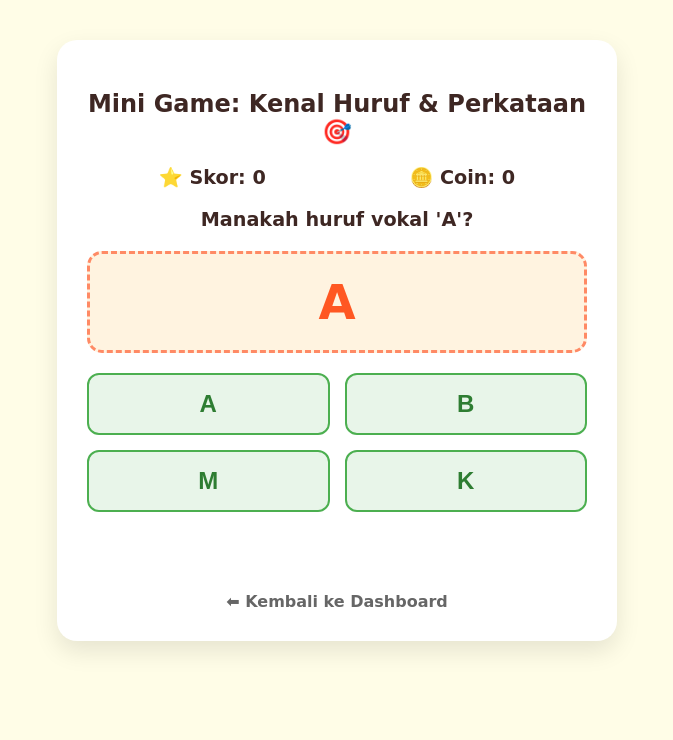
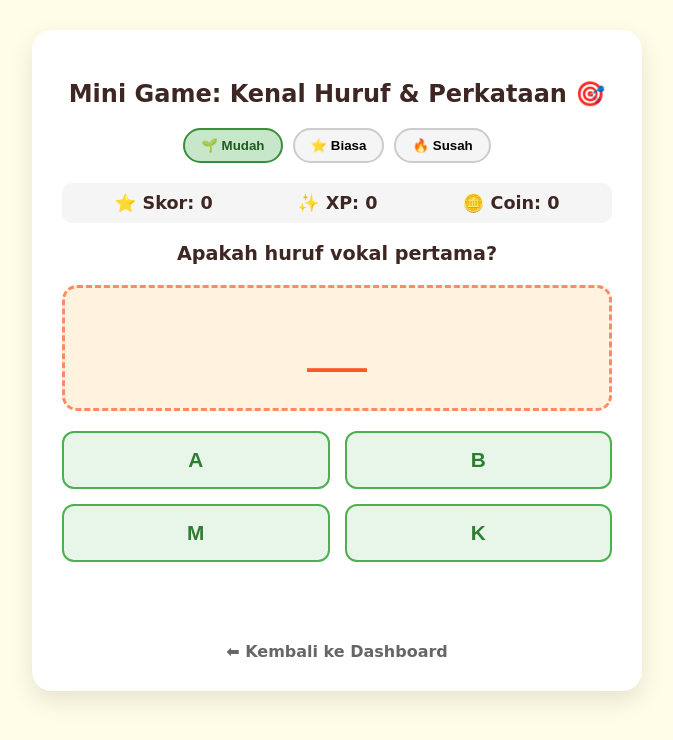
Before and after one commit to iReyyz/JomBaca-Adventure, a Flask app: page /game in a window 1280 px wide. Shown: the top 740 px of the page, without its empty margins (303-976 px from the left). Run offline with Flask 3, Linux system fonts and the light colour scheme; the visitor is signed in with stand-in values (Sample User, id 1).

Commit message:
Add backend score saving, difficulty selection, and hide correct answer from prompt

```diff
--- a/app/routes/game.py
+++ b/app/routes/game.py
@@ -1,6 +1,6 @@
-from flask import Blueprint, render_template
+from flask import Blueprint, render_template, request, jsonify
 from flask_login import login_required, current_user
-from app.models import User, Score
+from app.models import db, User, Score
 
 game_bp = Blueprint('game', __name__)
 
@@ -20,3 +20,27 @@ def play_game():
 def leaderboard():
     top_players = User.query.order_by(User.xp.desc()).limit(10).all()
     return render_template('dashboard.html', user=current_user, leaderboard=top_players)
+
+@game_bp.route('/save-score', methods=['POST'])
+@login_required
+def save_score():
+    data = request.get_json()
+    points = data.get('score', 0)
+
+    if points > 0:
+        # Update user total XP & Coins
+        current_user.xp += points
+        current_user.coins += (points // 10) * 2  # 2 coins per 10 pts
+        current_user.level = (current_user.xp // 50) + 1  # level up every 50 XP
+
+        # Save score entry
+        new_score = Score(user_id=current_user.id, points=points)
+        db.session.add(new_score)
+        db.session.commit()
+
+    return jsonify({
+        'status': 'success',
+        'new_xp': current_user.xp,
+        'new_coins': current_user.coins,
+        'new_level': current_user.level
+    })
--- a/app/templates/game.html
+++ b/app/templates/game.html
@@ -11,12 +11,31 @@
             padding: 30px;
             border-radius: 20px;
             box-shadow: 0 10px 25px rgba(0,0,0,0.1);
-            max-width: 500px;
-            margin: 40px auto;
+            max-width: 550px;
+            margin: 30px auto;
             text-align: center;
         }
+        .difficulty-selector {
+            display: flex;
+            justify-content: center;
+            gap: 10px;
+            margin-bottom: 20px;
+        }
+        .diff-btn {
+            padding: 8px 16px;
+            border-radius: 20px;
+            border: 2px solid #ccc;
+            background: #f5f5f5;
+            font-weight: bold;
+            cursor: pointer;
+            transition: all 0.2s;
+        }
+        .diff-btn.active[data-diff="easy"] { background: #C8E6C9; border-color: #388E3C; color: #1B5E20; }
+        .diff-btn.active[data-diff="medium"] { background: #FFE0B2; border-color: #F57C00; color: #E65100; }
+        .diff-btn.active[data-diff="hard"] { background: #FFCDD2; border-color: #D32F2F; color: #B71C1C; }
+
         .question-box {
-            font-size: 3rem;
+            font-size: 2.5rem;
             font-weight: bold;
             color: var(--primary);
             background: #FFF3E0;
@@ -24,6 +43,10 @@
             border-radius: 15px;
             margin: 20px 0;
             border: 3px dashed var(--primary-light);
+            min-height: 80px;
+            display: flex;
+            align-items: center;
+            justify-content: center;
         }
         .options-grid {
             display: grid;
@@ -36,7 +59,7 @@
             border: 2px solid var(--secondary);
             color: #2E7D32;
             padding: 15px;
-            font-size: 1.5rem;
+            font-size: 1.3rem;
             font-weight: bold;
             border-radius: 12px;
             cursor: pointer;
@@ -45,14 +68,17 @@
         .option-btn:hover {
             background: var(--secondary);
             color: white;
-            transform: scale(1.05);
+            transform: scale(1.03);
         }
         .score-board {
             display: flex;
             justify-content: space-around;
             margin-bottom: 15px;
-            font-size: 1.2rem;
+            font-size: 1.1rem;
             font-weight: bold;
+            background: #F5F5F5;
+            padding: 10px;
+            border-radius: 10px;
         }
     </style>
 </head>
@@ -60,18 +86,23 @@
     <div class="game-card">
         <h2>Mini Game: Kenal Huruf & Perkataan 🎯</h2>
 
+        <div class="difficulty-selector">
+            <button class="diff-btn active" data-diff="easy" onclick="setDifficulty('easy')">🌱 Mudah</button>
+            <button class="diff-btn" data-diff="medium" onclick="setDifficulty('medium')">⭐ Biasa</button>
+            <button class="diff-btn" data-diff="hard" onclick="setDifficulty('hard')">🔥 Susah</button>
+        </div>
+
         <div class="score-board">
             <span>⭐ Skor: <span id="current-score">0</span></span>
-            <span>🪙 Coin: {{ user.coins }}</span>
+            <span>✨ XP: <span id="user-xp">{{ user.xp }}</span></span>
+            <span>🪙 Coin: <span id="user-coins">{{ user.coins }}</span></span>
         </div>
 
-        <p id="instruction" style="font-size: 1.2rem; font-weight: bold;">Pilih huruf atau perkataan yang betul!</p>
+        <p id="instruction" style="font-size: 1.2rem; font-weight: bold;">Pilih jawapan yang betul!</p>
 
-        <div class="question-box" id="question">A</div>
+        <div class="question-box" id="question">...</div>
 
-        <div class="options-grid" id="options">
-            <!-- Pilihan akan dimasukkan melalui JavaScript -->
-        </div>
+        <div class="options-grid" id="options"></div>
 
         <div id="feedback" style="margin-top: 20px; font-size: 1.3rem; font-weight: bold; height: 30px;"></div>
 
@@ -81,51 +112,83 @@
     </div>
 
     <script>
-        const questions = [
-            { prompt: "Manakah huruf vokal 'A'?", target: "A", options: ["A", "B", "M", "K"], answer: "A" },
-            { prompt: "Lengkapkan perkataan: B _ T U (Stone)", target: "B A T U", options: ["A", "E", "I", "O"], answer: "A" },
-            { prompt: "Manakah perkataan yang betul?", target: "🐱 Kucing", options: ["Kucing", "Kambing", "Kuda", "Kera"], answer: "Kucing" },
-            { prompt: "Huruf apakah ini?", target: "Z", options: ["N", "Z", "M", "W"], answer: "Z" },
-            { prompt: "Lengkapkan: N A S _", target: "N A S I", options: ["I", "U", "O", "A"], answer: "I" }
-        ];
+        // Bank Soalan Mengikut Tahap Kesukaran (Jawapan tersembunyi & disulitkan)
+        const bankSoalan = {
+            easy: [
+                { prompt: "Apakah huruf vokal pertama?", display: "___", choices: ["A", "B", "M", "K"], key: 0 },
+                { prompt: "Lengkapkan ejaan: B _ T U (Stone)", display: "B _ T U", choices: ["E", "A", "I", "O"], key: 1 },
+                { prompt: "Huruf apakah yang bermula untuk 'Ayam'?", display: "🐓 Ayam", choices: ["A", "C", "D", "B"], key: 0 },
+                { prompt: "Lengkapkan ejaan: I B _ (Mother)", display: "I B _", choices: ["A", "U", "I", "E"], key: 1 },
+                { prompt: "Huruf vokal untuk 'Ular':", display: "🐍 Ular", choices: ["O", "I", "U", "E"], key: 2 }
+            ],
+            medium: [
+                { prompt: "Ejaan yang betul untuk haiwan ini:", display: "🐱 (Cat)", choices: ["Kucing", "Kambing", "Kuda", "Kera"], key: 0 },
+                { prompt: "Lengkapkan suku kata: BU - ___ (Book)", display: "BU - ___", choices: ["KU", "SU", "LU", "TU"], key: 0 },
+                { prompt: "Lengkapkan suku kata: RA - ___ (King)", display: "RA - ___", choices: ["JA", "MA", "CA", "PA"], key: 0 },
+                { prompt: "Pilih perkataan yang betul:", display: "🏫 Tempat Belajar", choices: ["Rumah", "Sekolah", "Taman", "Kedai"], key: 1 },
+                { prompt: "Lengkapkan perkataan: B O - L _", display: "⚽ Bola", choices: ["A", "E", "I", "O"], key: 0 }
+            ],
+            hard: [
+                { prompt: "Susun suku kata menjadi perkataan:", display: "KAP - TUL", choices: ["Tulkap", "Laptul", "Kaptul", "Tukal"], key: 2 },
+                { prompt: "Apakah binaan ayat yang betul?", display: "Saya ___ nasi.", choices: ["minum", "makan", "tidur", "lari"], key: 1 },
+                { prompt: "Cari ejaan yang betul:", display: "🌺 Bunga Kebangsaan", choices: ["Bunga Raya", "Bunga Mawar", "Bunga Orkid", "Bunga Melur"], key: 0 },
+                { prompt: "Lengkapkan frasa: Kereta ini sangat ___.", choices: ["laju", "tinggi", "manis", "wangi"], key: 0 },
+                { prompt: "Pilih kata nama haiwan udara:", choices: ["Ikan", "Burung", "Kucing", "Ular"], key: 1 }
+            ]
+        };
 
+        let currentDiff = 'easy';
         let currentIdx = 0;
-        let score = 0;
+        let sessionScore = 0;
+
+        function setDifficulty(diff) {
+            currentDiff = diff;
+            document.querySelectorAll('.diff-btn').forEach(btn => {
+                btn.classList.toggle('active', btn.dataset.diff === diff);
+            });
+            currentIdx = 0;
+            sessionScore = 0;
+            document.getElementById('current-score').innerText = sessionScore;
+            loadQuestion();
+        }
 
         function loadQuestion() {
-            if (currentIdx >= questions.length) {
+            const list = bankSoalan[currentDiff];
+            if (currentIdx >= list.length) {
                 document.getElementById('question').innerText = "🎉 TAHNIAH!";
-                document.getElementById('instruction').innerText = `Anda telah tamat permainan dengan Skor: ${score}!`;
-                document.getElementById('options').innerHTML = `<button class="option-btn" onclick="location.reload()" style="grid-column: span 2;">Main Lagi 🔄</button>`;
+                document.getElementById('instruction').innerText = `Tamat Tahap ${currentDiff.toUpperCase()}! Skor: ${sessionScore}`;
+                document.getElementById('options').innerHTML = `<button class="option-btn" onclick="saveAndRestart()" style="grid-column: span 2; background: var(--primary); color: white;">Simpan Skor & Main Lagi 💾</button>`;
                 document.getElementById('feedback').innerText = "";
+                saveScoreToBackend(sessionScore);
                 return;
             }
 
-            const q = questions[currentIdx];
+            const q = list[currentIdx];
             document.getElementById('instruction').innerText = q.prompt;
-            document.getElementById('question').innerText = q.target;
+            document.getElementById('question').innerText = q.display;
 
             const optionsDiv = document.getElementById('options');
             optionsDiv.innerHTML = '';
 
-            q.options.forEach(opt => {
+            q.choices.forEach((choice, index) => {
                 const btn = document.createElement('button');
                 btn.className = 'option-btn';
-                btn.innerText = opt;
-                btn.onclick = () => checkAnswer(opt, q.answer);
+                btn.innerText = choice;
+                btn.onclick = () => checkAnswer(index, q.key);
                 optionsDiv.appendChild(btn);
             });
         }
 
-        function checkAnswer(selected, correct) {
+        function checkAnswer(selectedIndex, correctIndex) {
             const feedback = document.getElementById('feedback');
-            if (selected === correct) {
-                score += 10;
-                document.getElementById('current-score').innerText = score;
-                feedback.style.color = "green";
+            if (selectedIndex === correctIndex) {
+                const pts = currentDiff === 'easy' ? 10 : (currentDiff === 'medium' ? 15 : 20);
+                sessionScore += pts;
+                document.getElementById('current-score').innerText = sessionScore;
+                feedback.style.color = "#2E7D32";
                 feedback.innerText = "Syabas! Jawapan Betul! 🥳";
             } else {
-                feedback.style.color = "red";
+                feedback.style.color = "#C62828";
                 feedback.innerText = "Alamak! Cuba lagi ya! 😅";
             }
 
@@ -133,10 +196,33 @@
                 feedback.innerText = "";
                 currentIdx++;
                 loadQuestion();
-            }, 1200);
+            }, 1000);
+        }
+
+        function saveScoreToBackend(pts) {
+            fetch('/save-score', {
+                method: 'POST',
+                headers: { 'Content-Type': 'application/json' },
+                body: JSON.stringify({ score: pts })
+            })
+            .then(res => res.json())
+            .then(data => {
+                if(data.status === 'success') {
+                    document.getElementById('user-xp').innerText = data.new_xp;
+                    document.getElementById('user-coins').innerText = data.new_coins;
+                }
+            })
+            .catch(err => console.error("Error saving score:", err));
+        }
+
+        function saveAndRestart() {
+            setDifficulty(currentDiff);
         }
 
         loadQuestion();
     </script>
 </body>
 </html>
+   </script>
+</body>
+</html>
```
